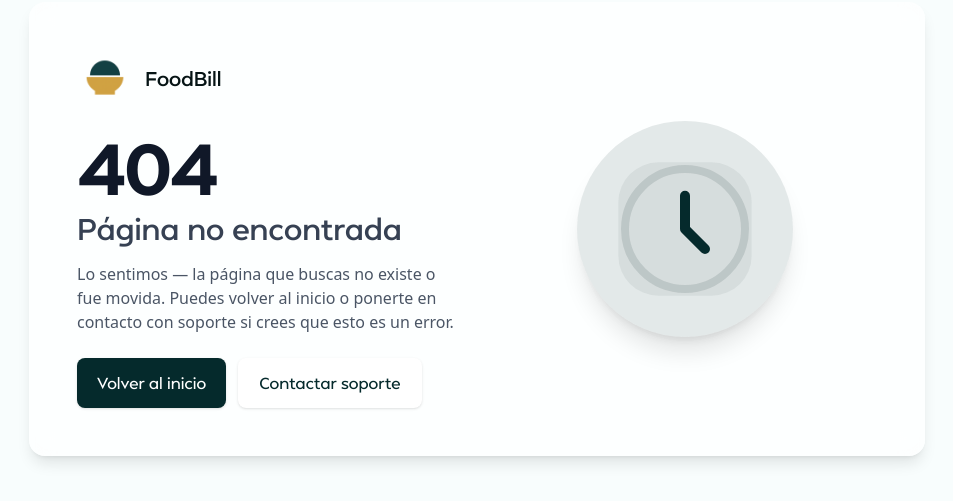
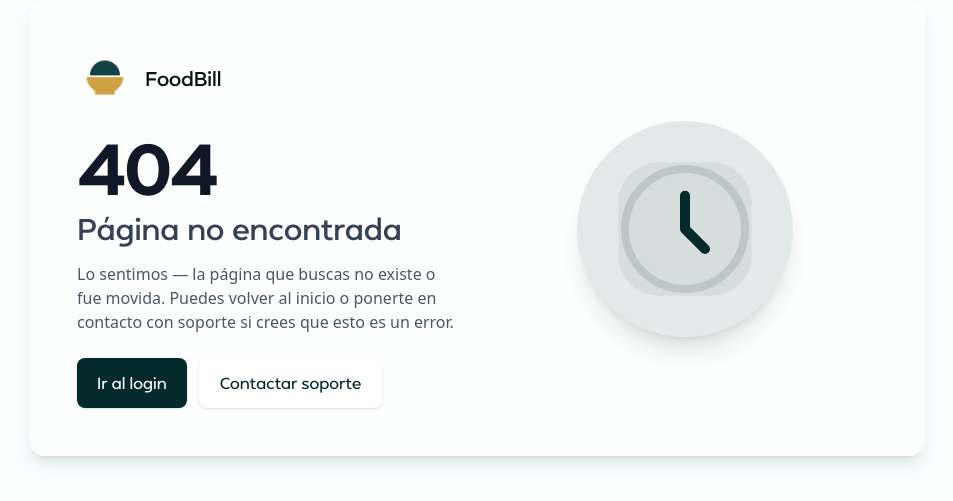
Before and after one commit to jeanfes/foodbill, a React (Vite) app: page /not-found in a window 1280 px wide. Shown: the part 171-672 px from the top of the page, without its empty margins (163-1116 px from the left). Built offline with nearby package versions, Linux system fonts and the light colour scheme; a web font is replaced by a local one.

Commit message:
feat: update NotFound page to use dynamic routing based on authentication status

```diff
--- a/src/pages/public/notFound/NotFound.tsx
+++ b/src/pages/public/notFound/NotFound.tsx
@@ -2,8 +2,13 @@ import React from "react";
 import { Link } from "react-router-dom";
 import LogoTransparent from "@/assets/images/logoTransparent.png";
 import NotFoundIcon from "@/assets/icons/NotFoundIcon";
+import { useAuthStore } from "@/store/authStore";
 
 const NotFound: React.FC = () => {
+    const isAuth = useAuthStore((state) => state.isAuth);
+    const homeRoute = isAuth ? "/home" : "/login";
+    const buttonText = isAuth ? "Volver al inicio" : "Ir al login";
+
     return (
         <div className="min-h-screen bg-background flex items-center justify-center p-6">
             <main className="max-w-4xl w-full bg-white/70 dark:bg-[#0b1220]/60 backdrop-blur-md rounded-2xl shadow-lg p-8 md:p-12 flex flex-col md:flex-row items-center gap-8">
@@ -21,8 +26,8 @@ const NotFound: React.FC = () => {
                     </p>
 
                     <div className="mt-6 flex flex-col sm:flex-row gap-3">
-                        <Link to="/login" className="inline-flex items-center justify-center px-5 py-3 rounded-md bg-primary text-white font-medium shadow hover:bg-primary/90">
-                            Volver al inicio
+                        <Link to={homeRoute} className="inline-flex items-center justify-center px-5 py-3 rounded-md bg-primary text-white font-medium shadow hover:bg-primary/90">
+                            {buttonText}
                         </Link>
                         <a href="mailto:soporte@tudominio.com" className="inline-flex items-center justify-center px-5 py-3 rounded-md border border-transparent bg-white text-primary font-medium shadow hover:bg-gray-50">
                             Contactar soporte
```
